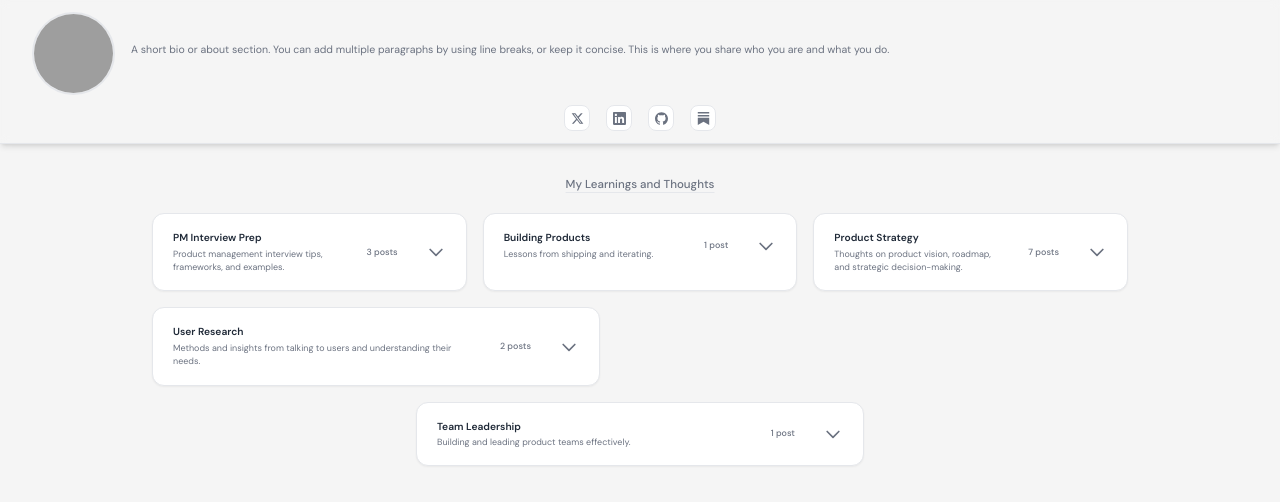
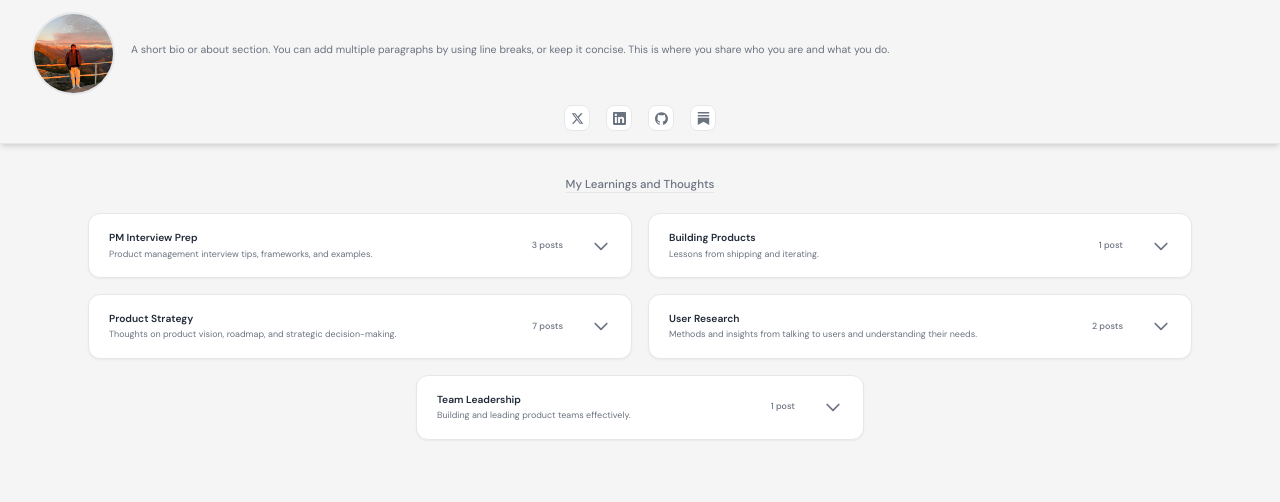
Before and after one commit to swa311096/portfolio, a Next.js app: page / in a window 1280 px wide. Shown: the top 502 px of the page. Built offline with nearby package versions, Linux system fonts and the light colour scheme; grey boxes are pictures that could not be loaded.

Commit message:
Fix bucket layout and add profile photo
Switch category buckets to a stable 2-column grid on larger screens and add the profile image asset.

```diff
--- a/src/components/CategoryBuckets.tsx
+++ b/src/components/CategoryBuckets.tsx
@@ -46,7 +46,7 @@ function BucketCard({
   const count = category.posts.length;
 
   return (
-    <div className="flex-1 min-w-[300px] max-w-md overflow-hidden rounded-xl border border-[var(--border)] bg-[var(--card-bg)] shadow-sm transition hover:shadow-md">
+    <div className="w-full overflow-hidden rounded-xl border border-[var(--border)] bg-[var(--card-bg)] shadow-sm transition hover:shadow-md">
       <button
         type="button"
         onClick={onToggle}
@@ -113,13 +113,13 @@ export function CategoryBuckets({ categories }: { categories: Category[] }) {
 
   return (
     <section
-      className="mx-auto w-[80%] max-w-6xl px-6 py-8"
+      className="mx-auto w-full max-w-6xl px-6 py-8"
       aria-label="Writing by category"
     >
       <h2 className="mb-5 text-center text-[0.72rem] font-medium text-[var(--muted)] underline decoration-[var(--border)] underline-offset-4">
         My Learnings and Thoughts
       </h2>
-      <div className="flex flex-row flex-wrap gap-4">
+      <div className="grid gap-4 sm:grid-cols-2">
         {categories.map((category, index) => {
           const isLast = index === categories.length - 1;
           const isCenterLast = isLast && isOddCount;
@@ -132,8 +132,11 @@ export function CategoryBuckets({ categories }: { categories: Category[] }) {
           );
           if (isCenterLast) {
             return (
-              <div key={category.id} className="flex basis-full justify-center">
-                {bucketCard}
+              <div
+                key={category.id}
+                className="flex justify-center sm:col-span-2"
+              >
+                <div className="w-full max-w-md">{bucketCard}</div>
               </div>
             );
           }
```
Also changed, not shown: public/profile.jpg (added).
